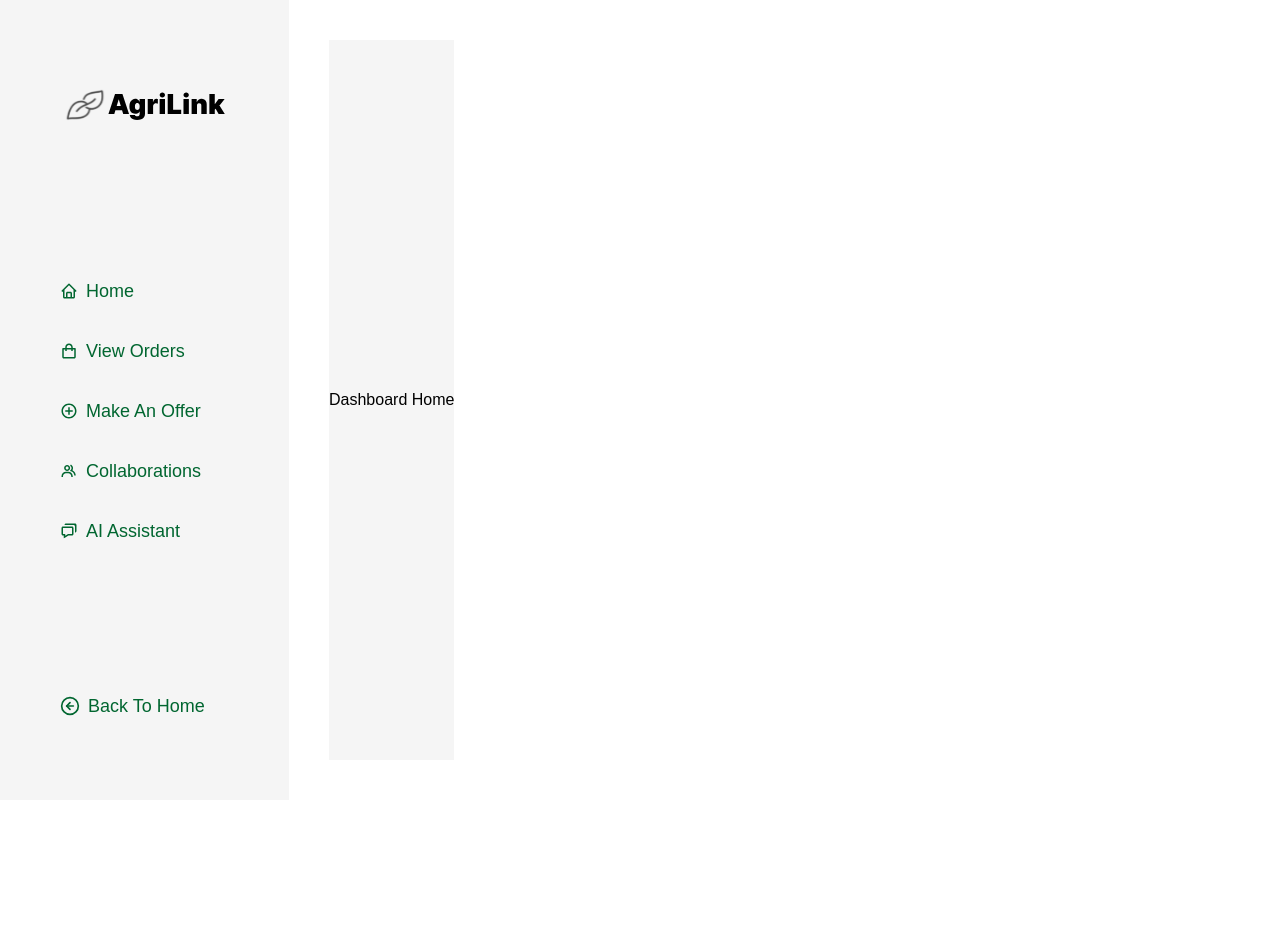
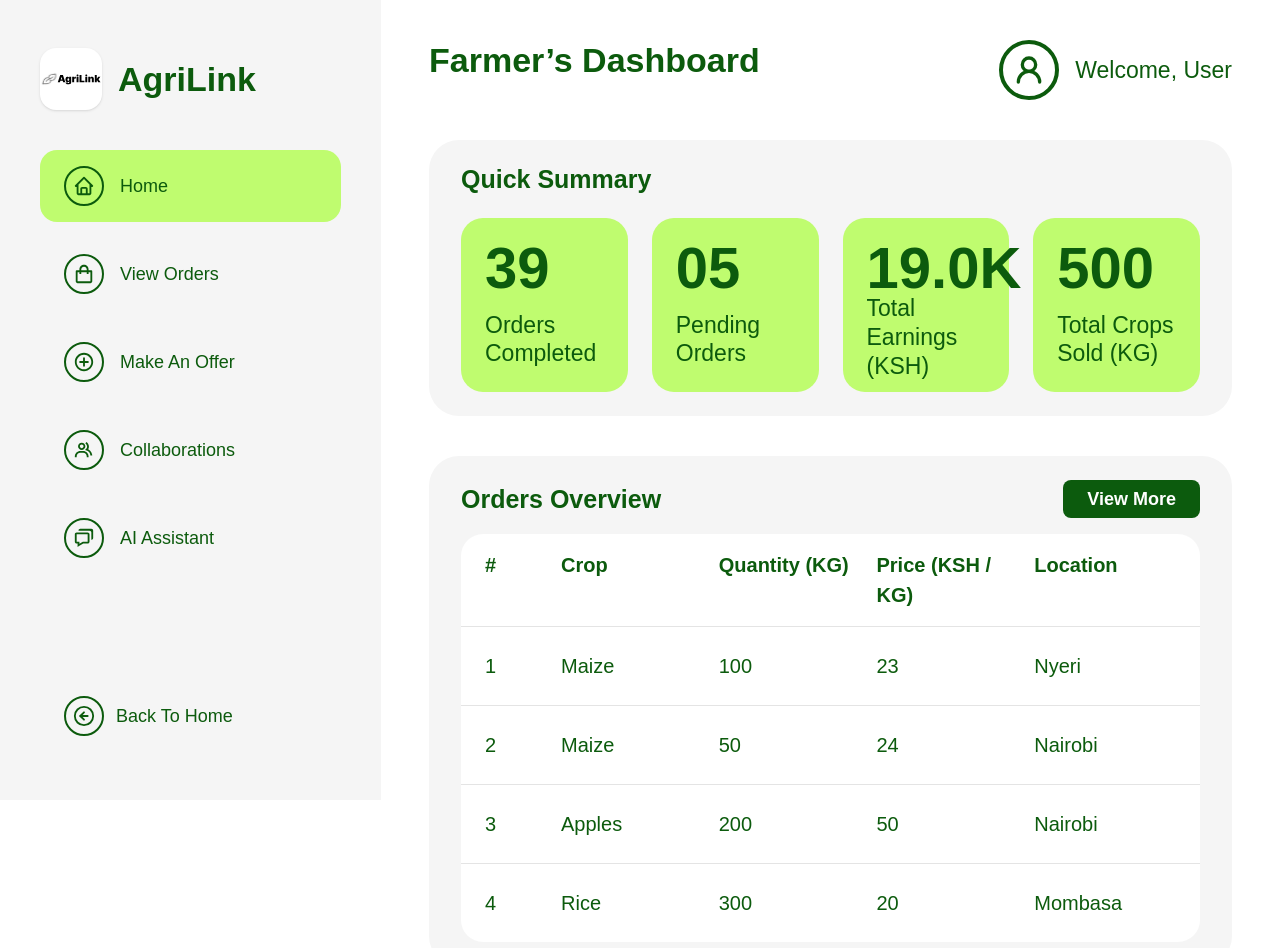
Before and after one commit to peter2610/agri-link-project1, a Next.js app in the folder agri-link-frontend/: page /dashboard in a window 1280 px wide. Shown: the top 948 px of the page. Before the commit the page ends 800 px from the top, so only its background shows below. Built offline with nearby package versions, Linux system fonts and the light colour scheme.

Commit message:
refactor: enhance dashboard layout and improve side navigation structure

```diff
--- a/agri-link-frontend/app/dashboard/page.js
+++ b/agri-link-frontend/app/dashboard/page.js
@@ -3,9 +3,9 @@ import DashboardContent from "../../components/dashboard/dashboard-content";
 
 export default function Dashboard() {
     return (
-        <div className="flex">
+        <div className="flex min-h-screen bg-white text-[#0C5B0D]">
             <SideNavBar />
             <DashboardContent />
         </div>
-    )
+    );
 }
--- a/agri-link-frontend/components/dashboard/dashboard-content.jsx
+++ b/agri-link-frontend/components/dashboard/dashboard-content.jsx
@@ -2,7 +2,7 @@ import DashboardHome from "./dashboard-pages/dashboard-home"
 
 export default function DashboardContent() {
     return (
-        <div className="flex items-center justify-center p-10">
+        <div className="flex-1 min-h-screen bg-white px-12 py-10">
             <DashboardHome />
         </div>
     )
--- a/agri-link-frontend/components/dashboard/dashboard-pages/dashboard-home.tsx
+++ b/agri-link-frontend/components/dashboard/dashboard-pages/dashboard-home.tsx
@@ -1,8 +1,84 @@
+import Link from "next/link";
+import { UserRound } from "lucide-react";
+
+const summaryStats = [
+    { title: "Orders Completed", value: "39" },
+    { title: "Pending Orders", value: "05" },
+    { title: "Total Earnings (KSH)", value: "19.0K" },
+    { title: "Total Crops Sold (KG)", value: "500" },
+];
+
+const orders = [
+    { id: 1, crop: "Maize", quantity: "100", price: "23", location: "Nyeri" },
+    { id: 2, crop: "Maize", quantity: "50", price: "24", location: "Nairobi" },
+    { id: 3, crop: "Apples", quantity: "200", price: "50", location: "Nairobi" },
+    { id: 4, crop: "Rice", quantity: "300", price: "20", location: "Mombasa" },
+];
 
 export default function DashboardHome() {
     return (
-        <div className="flex justify-center items-center bg-neutral-100 w-full h-full">
-            <h1>Dashboard Home</h1>
-        </div>
-    )
+        <main className="flex min-h-screen flex-col gap-10">
+            <div className="mx-auto flex w-full max-w-[924px] items-start justify-between">
+                <p className="text-[34px] font-semibold leading-[41px]">Farmer’s Dashboard</p>
+                <div className="flex items-center gap-4">
+                    <div className="flex h-[60px] w-[60px] items-center justify-center rounded-full border-4 border-[#0C5B0D] bg-white">
+                        <UserRound className="h-8 w-8 text-[#0C5B0D]" strokeWidth={2.5} />
+                    </div>
+                    <p className="text-[23px] font-normal leading-[28px]">Welcome, User</p>
+                </div>
+            </div>
+
+            <section className="mx-auto w-full max-w-[924px] rounded-[30px] bg-[#F5F5F5] px-8 py-6">
+                <div className="mb-6">
+                    <h2 className="text-[25px] font-semibold leading-[30px]">Quick Summary</h2>
+                </div>
+                <div className="grid gap-6 md:grid-cols-2 lg:grid-cols-4">
+                    {summaryStats.map(({ title, value }) => (
+                        <div
+                            key={title}
+                            className="flex h-[174px] flex-col justify-between rounded-[22px] bg-[#BFFC6F] px-6 py-6"
+                        >
+                            <span className="text-[58px] font-bold leading-[52px]">{value}</span>
+                            <span className="text-[23px] leading-tight">{title}</span>
+                        </div>
+                    ))}
+                </div>
+            </section>
+
+            <section className="mx-auto w-full max-w-[924px] rounded-[30px] bg-[#F5F5F5] px-8 py-6">
+                <div className="mb-4 flex items-center justify-between">
+                    <h2 className="text-[25px] font-semibold leading-[30px]">Orders Overview</h2>
+                    <Link
+                        href={"#"}
+                        className="rounded-lg bg-[#0C5B0D] px-6 py-2 text-[18px] font-semibold leading-[22px] text-white"
+                    >
+                        View More
+                    </Link>
+                </div>
+                <div className="overflow-hidden rounded-[22px] bg-white">
+                    <div className="grid grid-cols-[60px_repeat(4,minmax(0,1fr))] gap-4 border-b border-[#E4E4E4] px-6 py-4 text-[20px] font-semibold">
+                        <span>#</span>
+                        <span>Crop</span>
+                        <span>Quantity (KG)</span>
+                        <span>Price (KSH / KG)</span>
+                        <span>Location</span>
+                    </div>
+                    {orders.map(({ id, crop, quantity, price, location }, index) => (
+                        <div
+                            key={id}
+                            className={`grid grid-cols-[60px_repeat(4,minmax(0,1fr))] gap-4 border-[#E4E4E4] px-6 py-6 text-[20px] ${
+                                index === orders.length - 1 ? "" : "border-b"
+                            }`}
+                        >
+                            <span className="font-medium">{id}</span>
+                            <span>{crop}</span>
+                            <span>{quantity}</span>
+                            <span>{price}</span>
+                            <span>{location}</span>
+                        </div>
+                    ))}
+                </div>
+            </section>
+        </main>
+    );
 }
--- a/agri-link-frontend/components/dashboard/side-navbar/side-navbar.jsx
+++ b/agri-link-frontend/components/dashboard/side-navbar/side-navbar.jsx
@@ -1,28 +1,57 @@
 import Link from "next/link";
 import Image from "next/image";
-import LogoBlack from "../../../public/logo-black.svg"
+import LogoBlack from "../../../public/logo-black.svg";
 import { BiHome, BiShoppingBag, BiPlusCircle, BiGroup, BiChat } from "react-icons/bi";
 import { ArrowLeftCircleIcon } from "lucide-react";
 
+const navItems = [
+    { label: "Home", icon: BiHome, href: "/dashboard", active: true },
+    { label: "View Orders", icon: BiShoppingBag, href: "/orders" },
+    { label: "Make An Offer", icon: BiPlusCircle, href: "#" },
+    { label: "Collaborations", icon: BiGroup, href: "#" },
+    { label: "AI Assistant", icon: BiChat, href: "#" },
+];
+
 export default function SideNavBar() {
     return (
-        <div className="h-screen inline-flex flex-col justify-between items-start px-15 py-20 bg-neutral-100 text-lg">
-            <div>
-                <Link href={"/"}>
-                    <Image alt="logo" height={50} src={LogoBlack} />
+        <aside className="flex h-screen w-[381px] flex-col justify-between bg-[#F5F5F5] px-10 py-12 text-[#0C5B0D]">
+            <div className="space-y-10">
+                <Link href={"/"} className="flex items-center gap-4">
+                    <div className="flex h-[62px] w-[62px] items-center justify-center rounded-2xl bg-white shadow-sm">
+                        <Image alt="AgriLink logo" height={44} src={LogoBlack} />
+                    </div>
+                    <span className="text-[34px] font-black">AgriLink</span>
                 </Link>
+
+                <nav className="flex flex-col gap-4">
+                    {navItems.map(({ label, icon: Icon, href, active }) => (
+                        <Link
+                            key={label}
+                            href={href}
+                            className={`flex items-center gap-4 rounded-[17px] px-6 py-4 text-lg font-medium transition-colors ${
+                                active
+                                    ? "bg-[#BFFC6F] text-[#0C5B0D]"
+                                    : "text-[#0C5B0D] hover:bg-[#BFFC6F]/60"
+                            }`}
+                        >
+                            <span className="flex h-10 w-10 items-center justify-center rounded-full border-2 border-[#0C5B0D]">
+                                <Icon size={22} />
+                            </span>
+                            {label}
+                        </Link>
+                    ))}
+                </nav>
             </div>
-            <div className="flex flex-col items-start gap-8 text-green-800">
-                <button className="cursor-pointer flex items-center gap-2"><BiHome />Home</button>
-                <button className="cursor-pointer flex items-center gap-2"><BiShoppingBag />View Orders</button>
-                <button className="cursor-pointer flex items-center gap-2"><BiPlusCircle />Make An Offer</button>
-                <button className="cursor-pointer flex items-center gap-2"><BiGroup />Collaborations</button>
-                <button className="cursor-pointer flex items-center gap-2"><BiChat />AI Assistant</button>
-            </div>
-            <Link href={"/"} className="flex items-center gap-2 text-green-800">
-                <ArrowLeftCircleIcon size={20} />
-                <p>Back To Home</p>
+
+            <Link
+                href={"/"}
+                className="flex items-center gap-3 rounded-[17px] px-6 py-4 text-lg font-medium text-[#0C5B0D] transition-colors hover:bg-[#BFFC6F]/60"
+            >
+                <span className="flex h-10 w-10 items-center justify-center rounded-full border-2 border-[#0C5B0D]">
+                    <ArrowLeftCircleIcon size={22} />
+                </span>
+                Back To Home
             </Link>
-        </div>
-    )
+        </aside>
+    );
 }
```
Also changed, not shown: 1 other file (tests, documents, lock files or other folders).
